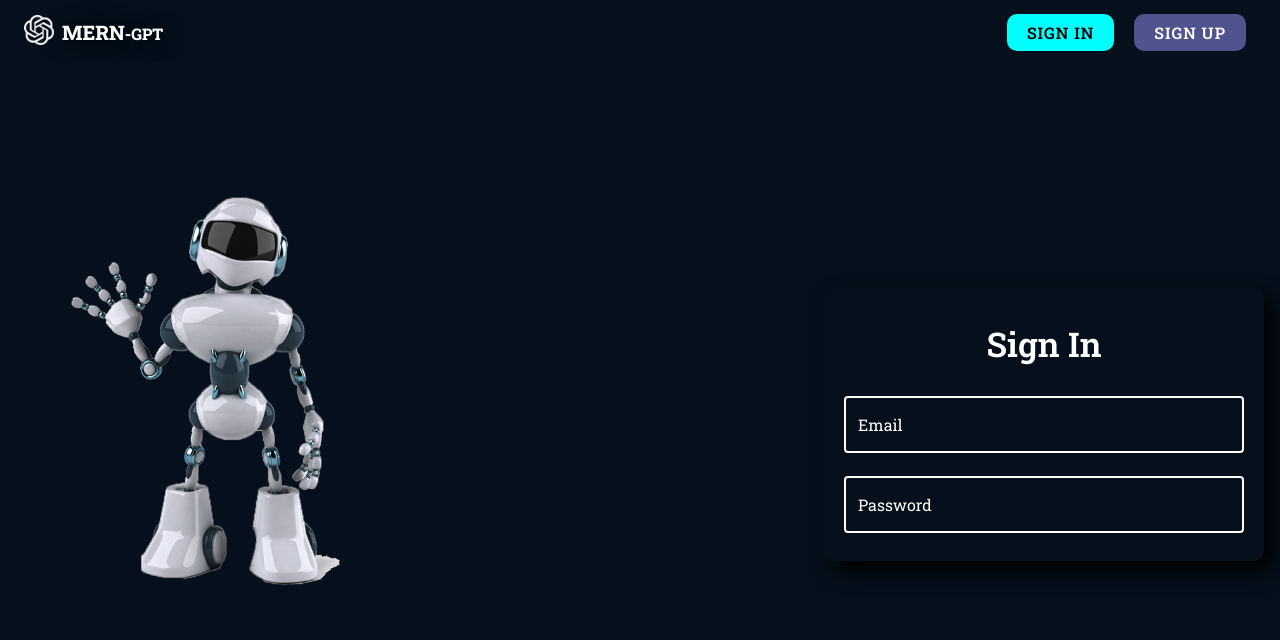
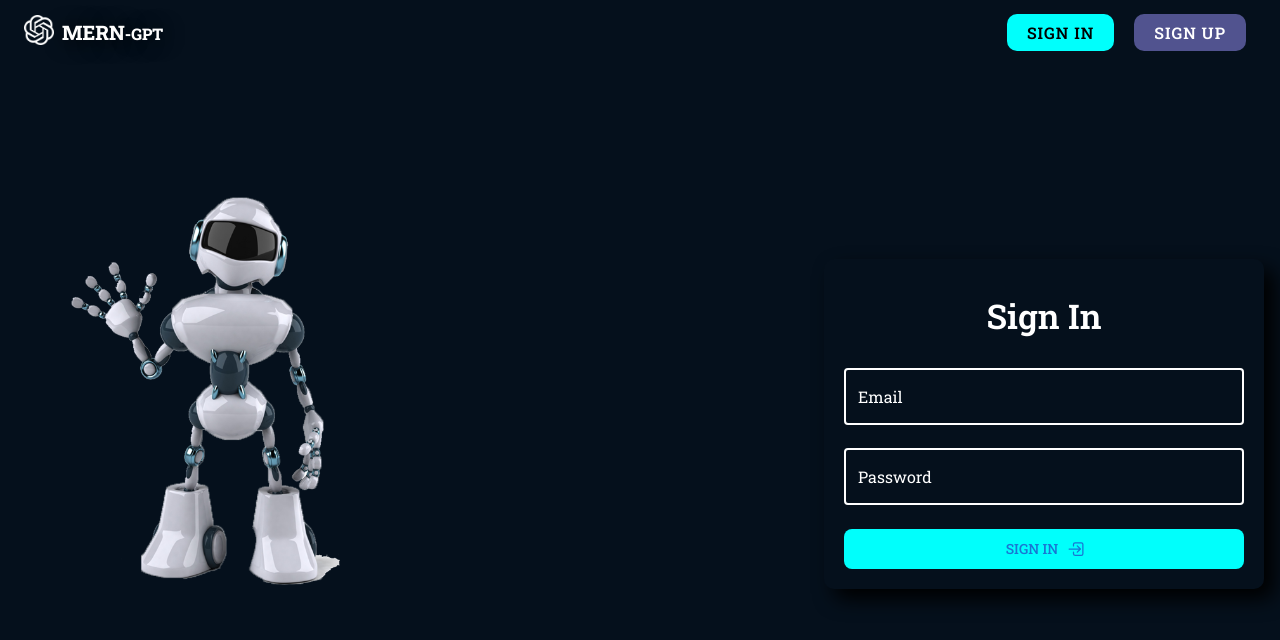
Before and after one commit to shubhams-git/MERN_AI_Chatbot, a React (Vite) app in the folder frontend/: page /signin in a window 1280 px wide. Shown: the top 640 px of the page. Built offline with nearby package versions, Linux system fonts and the light colour scheme.

Commit message:
Added the signin page UI

```diff
--- a/frontend/package.json
+++ b/frontend/package.json
@@ -13,6 +13,7 @@
     "@emotion/react": "^11.14.0",
     "@emotion/styled": "^11.14.0",
     "@mui/material": "^6.4.1",
+    "axios": "^1.7.9",
     "react": "^18.3.1",
     "react-dom": "^18.3.1",
     "react-hot-toast": "^2.5.1",
--- a/frontend/src/components/shared/CustomizedInput.tsx
+++ b/frontend/src/components/shared/CustomizedInput.tsx
@@ -1,4 +1,3 @@
-import React from 'react';
 import TextField from '@mui/material/TextField';
 
 interface Props {
@@ -18,25 +17,34 @@ const CustomizedInput = (props: Props) => {
         width: 400,
         mt: 2,
         borderRadius: 2,
-        color: 'white',
+        color: "white",
         fontSize: 12,
-        "& .MuiOutlinedInput-notchedOutline": {
-          borderColor: "white",
-          borderWidth: "2px",
-        },
-        "& .Mui-focused .MuiOutlinedInput-notchedOutline": {
-          borderColor: "white",
+        "& .MuiOutlinedInput-root": {
+          "& fieldset": {
+            borderColor: "white",
+            borderWidth: "2px",
+          },
+          "&:hover fieldset": {
+            borderColor: "white",
+          },
+          "&.Mui-focused fieldset": {
+            borderColor: "white",
+          },
         },
         "& .MuiInputLabel-root": {
           color: "white",
         },
-        "& .Mui-focused .MuiInputLabel-root": {
+        "& .MuiInputLabel-root.Mui-focused": {
           color: "white",
         },
+        "& .MuiInputBase-root":{
+          color: "white",
+        }
       }}
       margin="normal"
     />
   );
 };
 
+
 export default CustomizedInput;
--- a/frontend/src/index.css
+++ b/frontend/src/index.css
@@ -13,12 +13,3 @@
     text-decoration: none;
     letter-spacing: 1px;
 }
-
-.MuiInputLabel,
-.MuiInput-input {
-    color: white !important;
-}
-
-.MuiOutlinedInput-notchedOutline {
-    color: white !important;
-}
--- a/frontend/src/pages/SignIn.tsx
+++ b/frontend/src/pages/SignIn.tsx
@@ -1,7 +1,15 @@
-import { Box, Typography } from "@mui/material"
+import { Box, Button, Typography } from "@mui/material"
 import CustomizedInput from "../components/shared/CustomizedInput"
+import { IoLogInOutline } from "react-icons/io5"
+import React from "react"
 
 const SignIn = () => {
+  const handleSubmit = (e:React.FormEvent<HTMLFormElement>)=>{
+    e.preventDefault();
+    const data = new FormData(e.currentTarget);
+    console.log(data.get("email"), data.get("password"));
+  }
+
   return (
     <>
       <Box width={"100%"} height={"100%"} display={"flex"} flex={1} >
@@ -9,7 +17,9 @@ const SignIn = () => {
           <img src="airobot.png" alt="Robot" width={"300px"} />
         </Box>
         <Box padding={2} ml={"auto"} mt={16} display={"flex"} flex={{xs:1, md:0.5}} justifyContent={"center"} alignItems={"center"}>
-          <form style={{
+          <form
+          onSubmit={handleSubmit}
+          style={{
             margin: "auto",
             padding: "20px",
             boxShadow: "10px 10px 20px #000",
@@ -29,6 +39,24 @@ const SignIn = () => {
                     Sign In</Typography>
                   <CustomizedInput name={"email"} type={"email"} label={"Email"} />
                   <CustomizedInput name={"password"} type={"password"} label={"Password"} />
+                  <Button
+                  type="submit"
+                  sx={{
+                    justifyContent:"center",
+                    px:2,
+                    py:1,
+                    mt:2,
+                    width: 400,
+                    borderRadius: 2,
+                    bgcolor: "#00fffc",
+                    ":hover": {
+                      bgcolor: "white",
+                      color: "black",
+                    }
+                  }}
+                  endIcon={<IoLogInOutline />}>
+                    Sign in
+                  </Button>
               </Box>
             </form>
         </Box>
```
Also changed, not shown: 1 other file (tests, documents, lock files or other folders).
